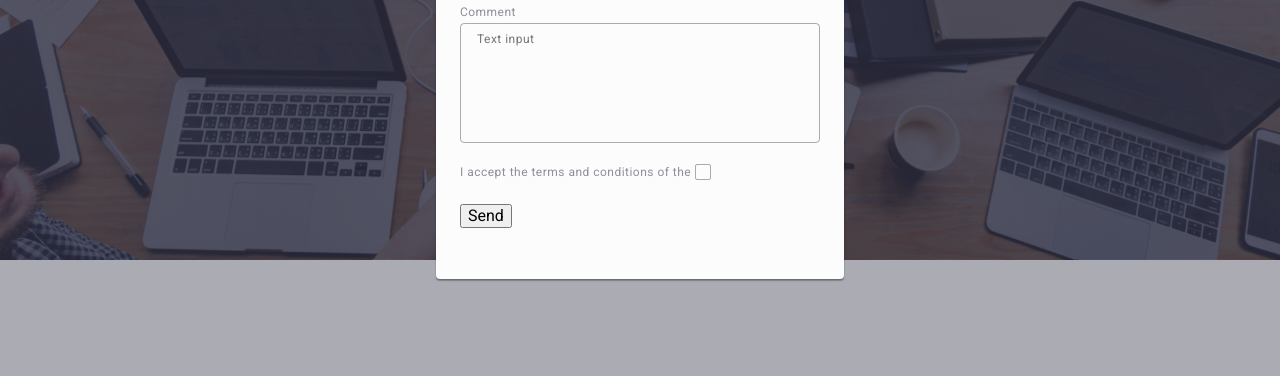
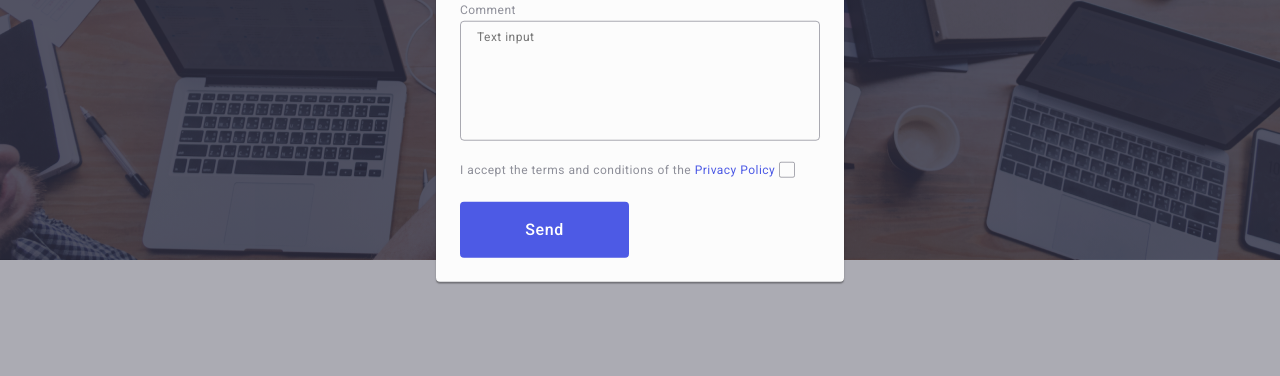
Before and after one commit to AsyaDev14/goit-markup-hw-05, a plain HTML site: page index.html in a window 1280 px wide. Both pictures are taken after a click on the button "Order Service". Shown: the part 413-789 px from the top of the page. Drawn offline with nearby package versions, Linux system fonts and the light colour scheme.

Commit message:
modal&&button

```diff
--- a/css/styles.css
+++ b/css/styles.css
@@ -655,10 +655,36 @@ img{
   fill: transparent;
 }
 
-/* .checkbox-span-svg {
+.modal-checkbox-input:checked+.checkbox-label .checkbox-span {
+  background-color: #404bbf;
+}
 
-} */
+.modal-checkbox-input:checked+.checkbox-label .checkbox-span-svg {
+  border: none;
+}
 
+.modal-checkbox-input:checked+.checkbox-label .checkbox-span-svg use {
+  fill: #F4F4FD;
+}
+
+.privacy-link {
+  color: #4d5ae5;
+}
+
+.modal-input-button{
+  display: block;
+  min-width: 169px;
+  height: 56px;
+  font-weight: 500;
+  line-height: 1.5;
+  letter-spacing: 0.04em;
+  color: #ffffff;
+  cursor: pointer;
+  background-color: #4D5AE5;
+  border: none;
+  border-radius: 4px;
+  transition: background-color 250ms cubic-bezier(0.4, 0, 0.2, 1);
+}
 /* Portfolio */
 .portfolio {
   padding-top: 96px;
--- a/index.html
+++ b/index.html
@@ -471,6 +471,7 @@
            name="user-privacy"
            >
            <label for="user-privacy" class="checkbox-label">I accept the terms and conditions of the
+            <a href="" class="link privacy-link">Privacy Policy</a>
             <span class="checkbox-span">
               <svg width="10" height="8" class="checkbox-span-svg">
                 <use href="./images/icons.svg#icon-checkbox">
```
